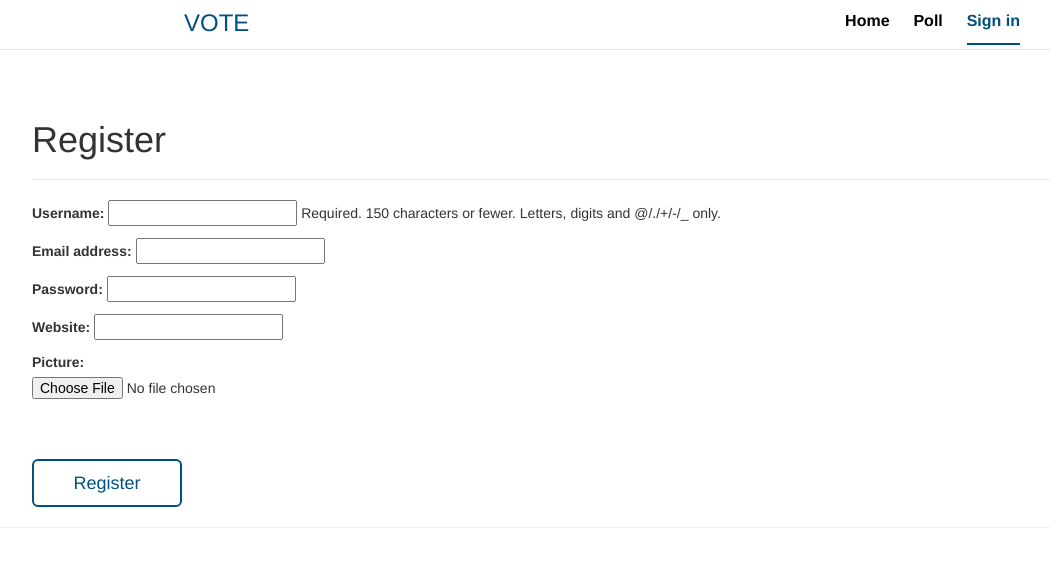
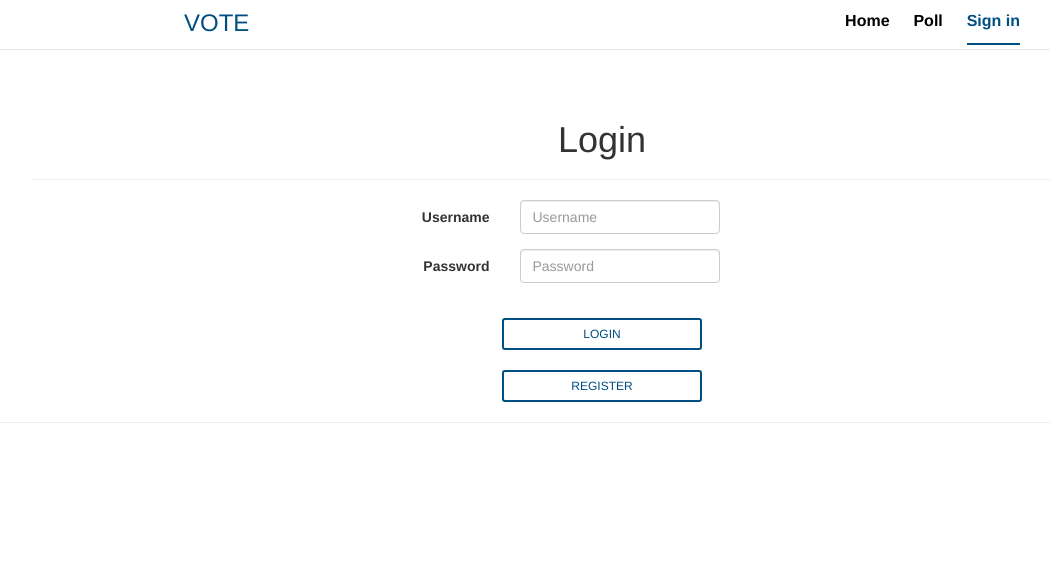
Before and after one commit to bluegothic/it_project, a Django app: page /rango/register/ in a window 1280 px wide. Shown: the part 30-597 px from the top of the page, without its empty margins (38-1088 px from the left). Run offline with Django 3.2, Linux system fonts and the light colour scheme; some libraries are stand-ins or nearby versions.

Commit message:
login and register page Revision

```diff
--- a/rango/views.py
+++ b/rango/views.py
@@ -127,7 +127,7 @@ def register(request):
         user_form = UserForm()
         profile_form = UserProfileForm()
 
-    return render(request, 'rango/register.html',
+    return render(request, 'rango/login.html',
                   context={'user_form': user_form, 'profile_form': profile_form, 'registered': registered})
 
 
--- a/templates/rango/login.html
+++ b/templates/rango/login.html
@@ -25,9 +25,9 @@
     <form id="login_form" class="form-horizontal text-center" method="POST" action="{% url 'rango:login' %}">
         {% csrf_token %}
         <div class="form-group">
-            <label for="inputEmail3" class="col-md-2 control-label col-md-offset-3">Email</label>
+            <label for="inputEmail3" class="col-md-2 control-label col-md-offset-3">Username</label>
             <div class="col-md-6">
-                <input type="email" class="form-control" id="inputEmail3" placeholder="Email" name="username">
+                <input type="text" class="form-control" id="inputEmail3" placeholder="Username" name="username">
             </div>
         </div>
         <div class="form-group">
```
